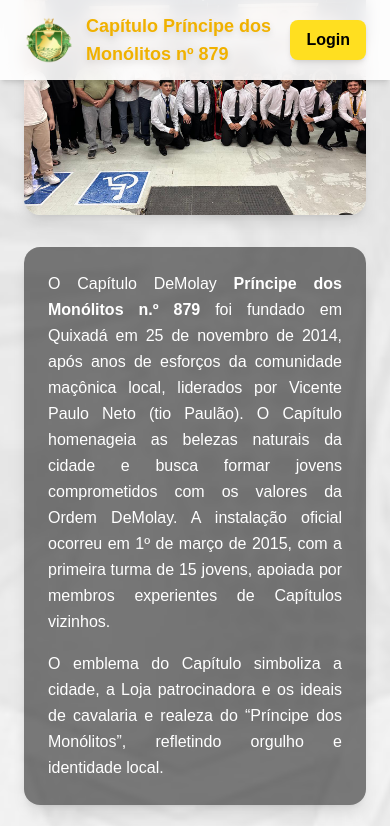
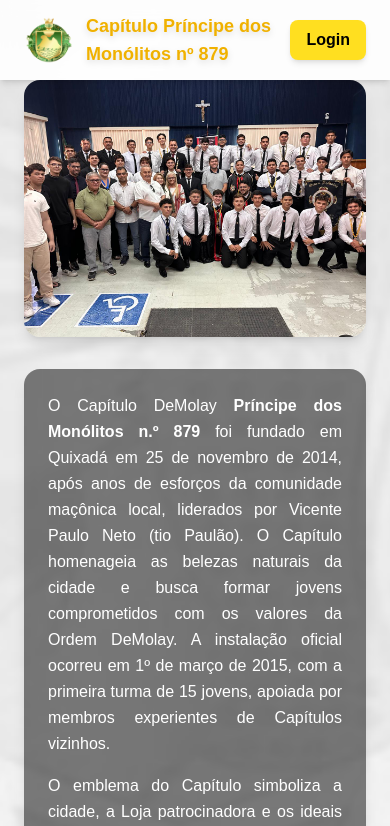
Before and after one commit to Natan-Lucena/Principe-Dos-Monolitos, a Next.js app in the folder frontend/: page / in a window 390 px wide. Shown: the top 826 px of the page. Built offline with nearby package versions, Linux system fonts and the light colour scheme.

Commit message:
:sparkles: style: adjust layout and spacing in HomePage component

```diff
--- a/frontend/src/components/homePage/index.tsx
+++ b/frontend/src/components/homePage/index.tsx
@@ -24,7 +24,7 @@ export default function HomePage() {
       <div className="relative z-10">
         <Navbar />
 
-        <div className="flex flex-col md:flex-row items-center justify-center h-[calc(100vh-80px)] px-6 md:px-20 gap-8">
+        <div className="flex flex-col md:flex-row items-center justify-center px-6 md:px-20 gap-8 h-auto md:h-[calc(100vh-80px)] pt-20 md:pt-0">
           <div className="w-full md:w-1/2 flex justify-center">
             <Image
               src={fotoMembros}
@@ -65,6 +65,7 @@ export default function HomePage() {
             ]}
             speed={40}
           />
+
           <div className="mt-12 px-6 md:px-20 text-white bg-black/50 p-6 rounded-2xl shadow-lg">
             <p className="leading-relaxed text-justify">
               Atualmente, o Capítulo DeMolay{" "}
@@ -86,6 +87,7 @@ export default function HomePage() {
             </p>
           </div>
         </div>
+
         <Footer />
       </div>
     </div>
```
